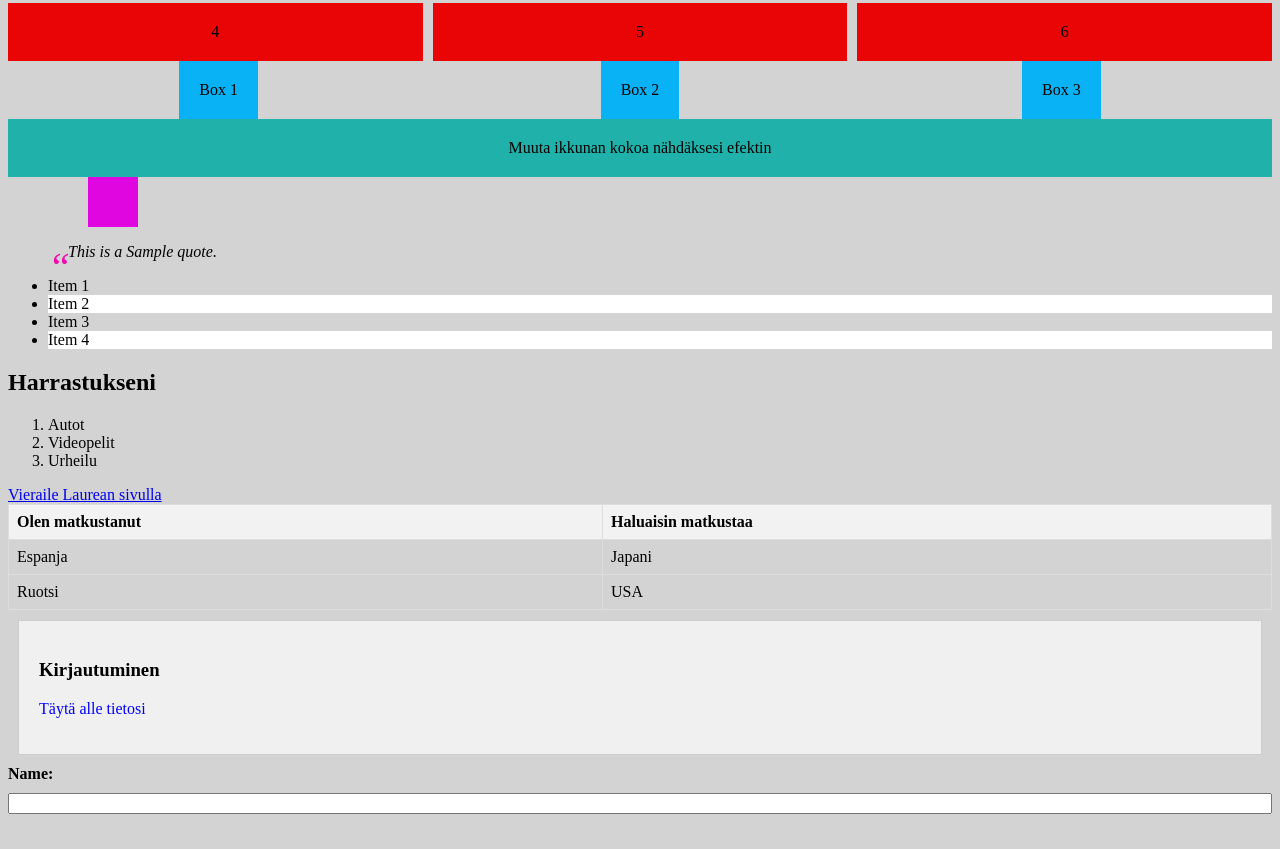
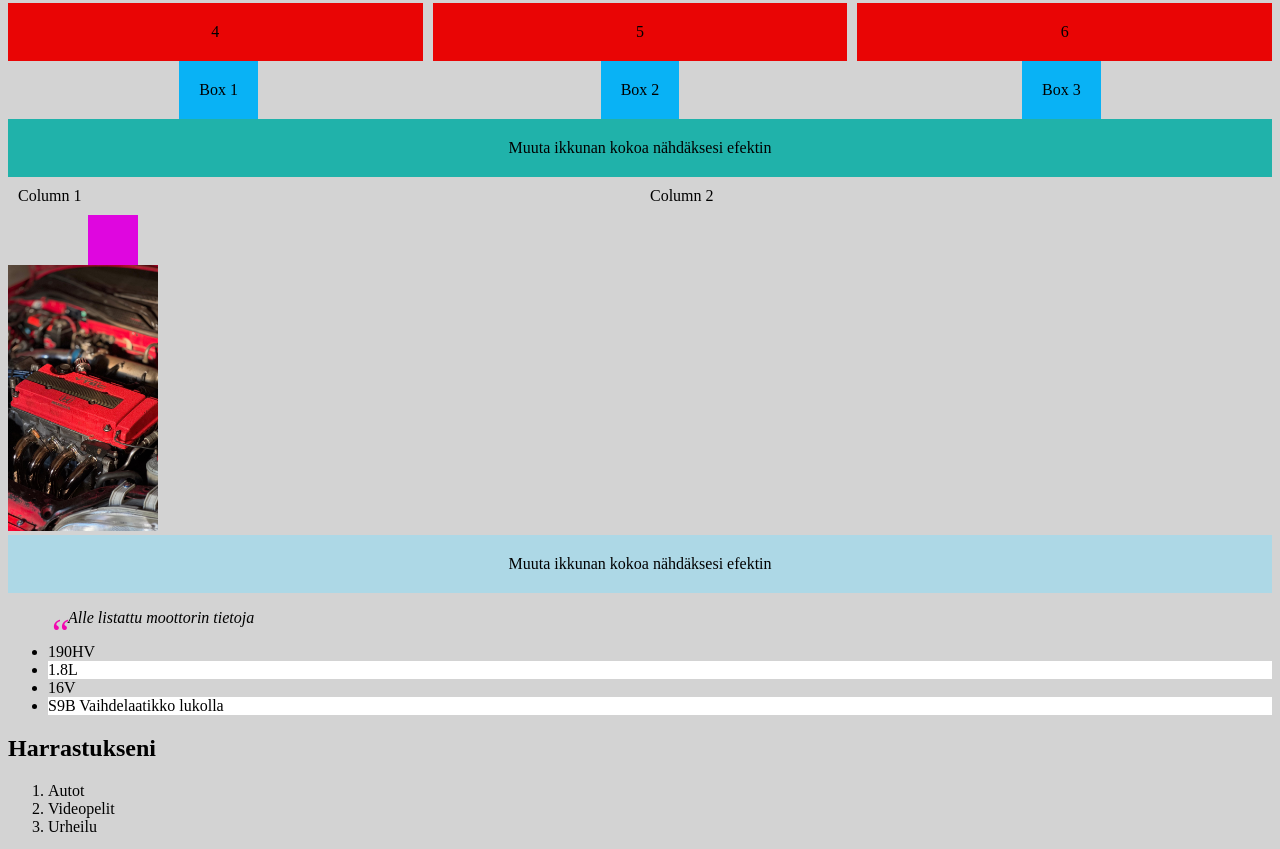
Before and after one commit to ArttuLaitila/website_dev_course_autumn_2026, a plain HTML site: page WS_04/index.html in a window 1280 px wide. Shown: the part 581-1430 px from the top of the page. Drawn offline with Linux system fonts and the light colour scheme.

Commit message:
ws_05 task 3 asti tehty

```diff
--- a/WS_04/index.html
+++ b/WS_04/index.html
@@ -45,15 +45,20 @@
   <div class="box">Box 3</div>
 </div>
 <div class="responsive-box">Muuta ikkunan kokoa nähdäksesi efektin</div>
+  <div class="responsive-container">
+      <div class="column">Column 1</div>
+      <div class="column">Column 2</div>
+    </div>
 </footer>
     <div class="animation-box"></div>
-    <blockquote class="quote">This is a Sample quote.</blockquote>
-
+    <img src="./Honda_B18.jpg" alt="Responsive Image" class="responsive-image">
+    <div class="media-query-box">Muuta ikkunan kokoa nähdäksesi efektin</div>
+    <blockquote class="quote">Alle listattu moottorin tietoja</blockquote>
     <ul class="pseudo-list">
-      <li>Item 1</li>
-      <li>Item 2</li>
-      <li>Item 3</li>
-      <li>Item 4</li>
+      <li>190HV</li>
+      <li>1.8L</li>
+      <li>16V</li>
+      <li>S9B Vaihdelaatikko lukolla</li>
     </ul>
     <h2>Harrastukseni</h2>
     <ol>
--- a/WS_04/styles.css
+++ b/WS_04/styles.css
@@ -143,3 +143,34 @@ h1 {
     background-color: lightseagreen;
   }
 }
+.responsive-container {
+  display: flex;
+  flex-wrap: wrap;
+}
+.column {
+  flex: 1;
+  padding: 10px;
+}
+@media (max-width: 600px) {
+  .column {
+    flex: 100%;
+  }
+}
+.responsive-image {
+  max-width: 100%;
+  height: auto;
+}
+.media-query-box {
+  padding: 20px;
+  text-align: center;
+}
+@media (max-width: 600px) {
+  .media-query-box {
+    background-color:rgb(223, 6, 223)
+  }
+}
+@media (min-width: 601px) {
+  .media-query-box {
+    background-color: lightblue;
+  }
+}
```
Also changed, not shown: WS_04/Honda_B18.jpg (added).
